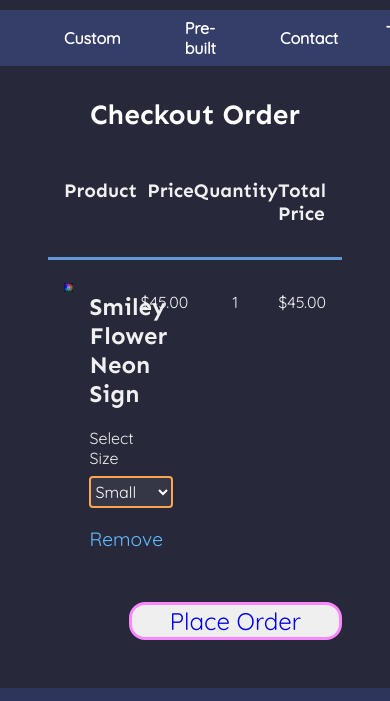
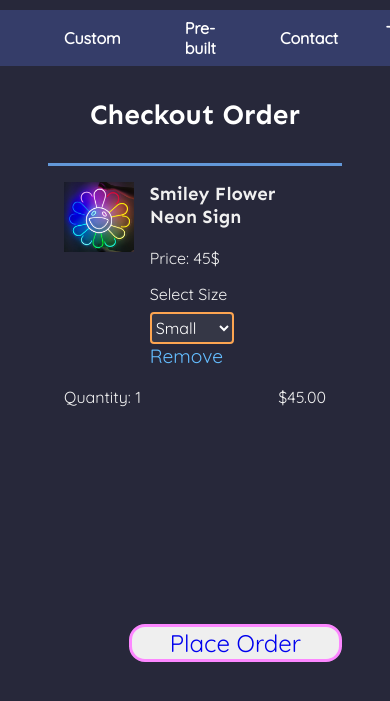
Before and after one commit to nicolas-ot/website-project, a plain HTML site: page checkout.html in a window 390 px wide. Shown: the part 116-817 px from the top of the page. Drawn offline with Linux system fonts and the light colour scheme.

Commit message:
responsive checkout page

```diff
--- a/checkout.html
+++ b/checkout.html
@@ -70,6 +70,7 @@
         <div class="product-info">
             <div class="container-div_2">
                 <h3><b>Smiley Flower Neon Sign</b></h3><br>
+                <p class="product-price-info-mobile">Price: 45$</p>
                 <label for="Size">Select Size</label><br>
                 <select id="Size" name="Size" placeholder="Small">
                     <option value="Small">Small</option>
@@ -89,6 +90,12 @@
             <p>1</p>
         </div>
         <div class="product-total-price">
+            <p>$45.00</p>
+        </div>
+        <div class="product-qty-mobile">
+            <p>Quantity: 1</p>
+        </div>
+        <div class="product-total-price-mobile">
             <p>$45.00</p>
         </div>
     </div>
--- a/css/checkout.css
+++ b/css/checkout.css
@@ -28,6 +28,15 @@
     grid-column-gap: 0px;
     grid-row-gap: 0px;
     margin: 1rem 4rem 2rem 4rem;
+}
+
+.cart-products p {
+    margin-top: 0;
+}
+
+.product-info h3 {
+    margin-top: 0;
+    font-size: 1.17rem;
 }
 
 .checkout-header h3 {
@@ -64,6 +73,10 @@
     grid-area: 1/2/2/4;
 }
 
+.product-info h3 {
+    margin-right: 0.4rem;
+}
+
 .container-product-info {
     padding: 0rem;
     margin-left: 4rem;
@@ -98,6 +111,13 @@
 .product-total-price {
     grid-area: 1 / 6 / 2 / 7;
     margin-left: 2.5rem;
+}
+
+.product-price-mobile,
+.product-qty-mobile,
+.product-total-price-mobile,
+.product-price-info-mobile {
+    display: none;
 }
 
 .grid-totalinfo {
@@ -207,7 +227,7 @@
 }
 
 .remove-text:hover,
-remove-text:focus {
+.remove-text:focus {
     color: #009FFF;
     transform: translateY(-0.2rem);
 }
@@ -281,5 +301,41 @@ select{
     margin-bottom: 0rem;
 }
 
+@media (max-width: 740px) {
+    .checkout-grid {
+        display: none;
+    }
+
+    .cart-products {
+        grid-template-rows: 1fr 1fr;
+    }
+
+    .product-price, .product-qty, .product-total-price {
+        display: none;
+    }
+
+    .product-image {
+        grid-area: 1/1/1/3;
+    }
+
+    .product-info {
+        grid-area: 1/3/1/7;
+    }
+
+    .product-price-mobile,
+    .product-qty-mobile,
+    .product-total-price-mobile,
+    .product-price-info-mobile {
+        display: block;
+    }
+
+    .product-qty-mobile {
+        grid-column: 1/3;
+    }
+    .product-total-price-mobile {
+        grid-column: 6/7;
+    }
+
+}
 
 /* end of checkout page */
```
